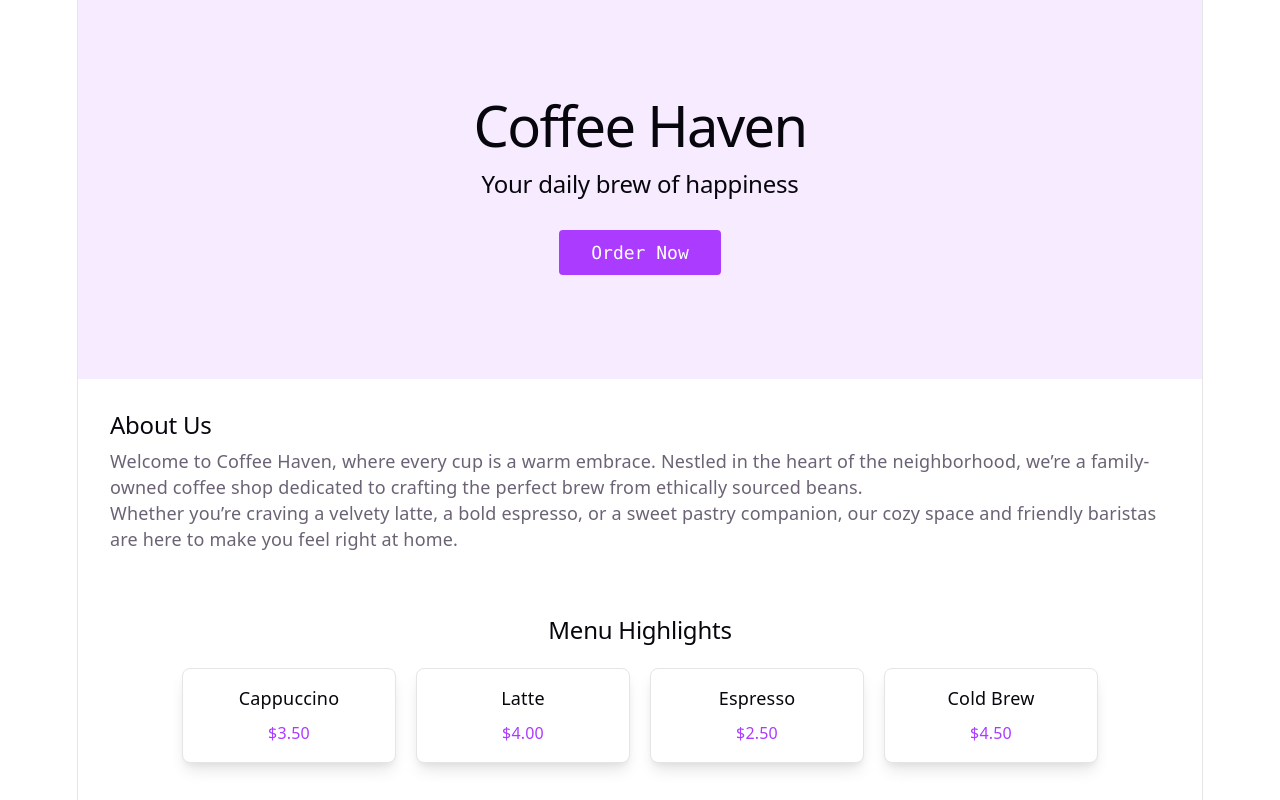
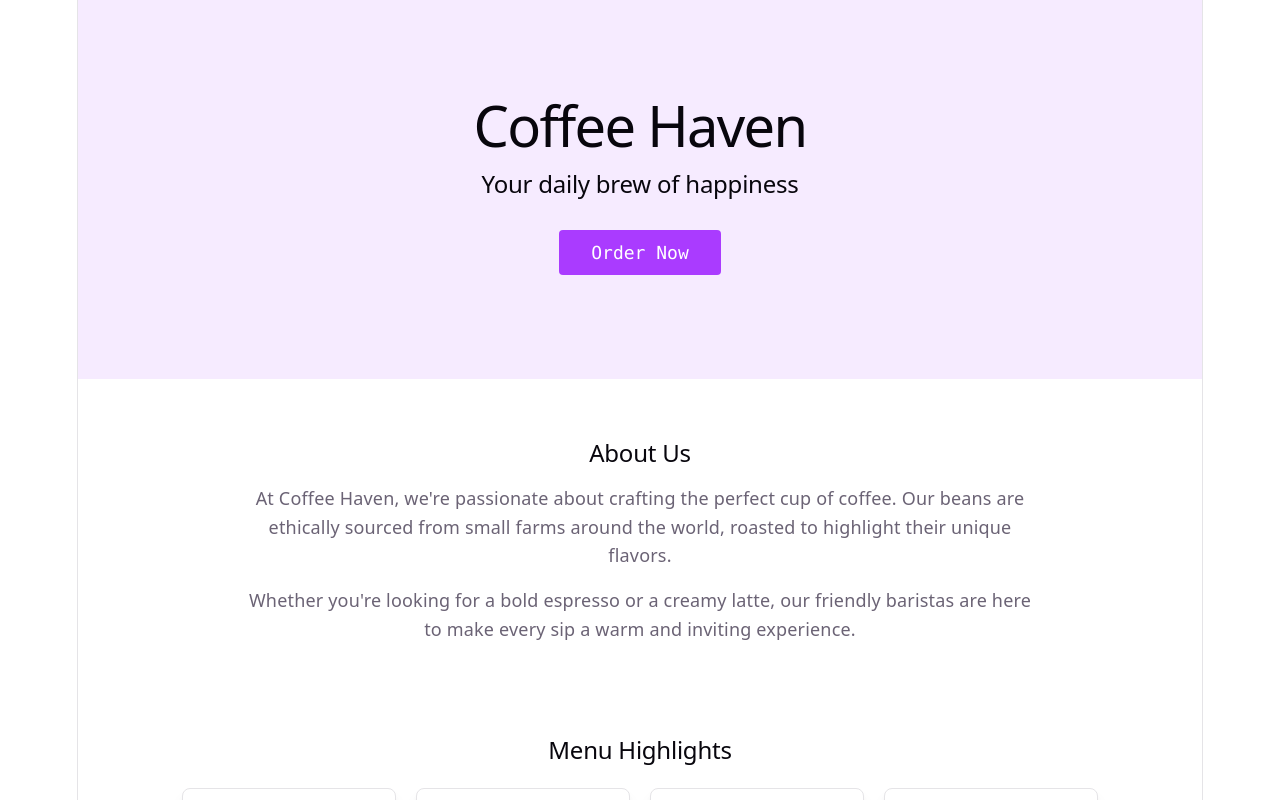
Before and after one commit to kabilhussain/N8NTestProject, a React (Vite) app in the folder my-react-app/: page / in a window 1280 px wide. Shown: the top 800 px of the page. Built offline with nearby package versions, Linux system fonts and the light colour scheme.

Commit message:
feat: exports default AboutUs, imported by App.jsx; displays (#3)

```diff
--- a/my-react-app/src/components/AboutUs.jsx
+++ b/my-react-app/src/components/AboutUs.jsx
@@ -2,16 +2,19 @@ import React from 'react'
 
 export default function AboutUs() {
   return (
-    <section id="about-us" style={{ padding: '32px', textAlign: 'left' }}>
-      <h2>About Us</h2>
-      <p>
-        Welcome to Coffee Haven, where every cup is a warm embrace. Nestled in the heart of the neighborhood,
-        we’re a family-owned coffee shop dedicated to crafting the perfect brew from ethically sourced beans.
-      </p>
-      <p>
-        Whether you’re craving a velvety latte, a bold espresso, or a sweet pastry companion, our cozy space
-        and friendly baristas are here to make you feel right at home.
-      </p>
+    <section id="about-us" style={{ padding: '60px 20px' }}>
+      <div style={{ maxWidth: '800px', margin: '0 auto', textAlign: 'center' }}>
+        <h2>About Us</h2>
+        <p style={{ marginTop: '16px', lineHeight: '1.6' }}>
+          At Coffee Haven, we're passionate about crafting the perfect cup of coffee. Our beans are
+          ethically sourced from small farms around the world, roasted to highlight their unique
+          flavors.
+        </p>
+        <p style={{ marginTop: '16px', lineHeight: '1.6' }}>
+          Whether you're looking for a bold espresso or a creamy latte, our friendly baristas are
+          here to make every sip a warm and inviting experience.
+        </p>
+      </div>
     </section>
   )
 }
```
